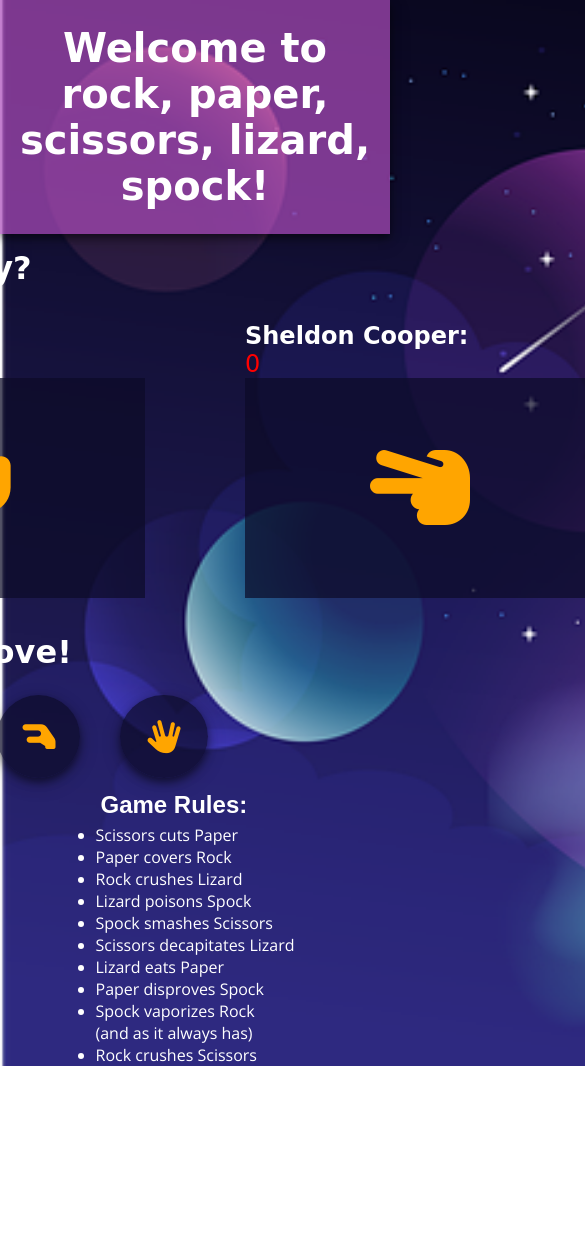
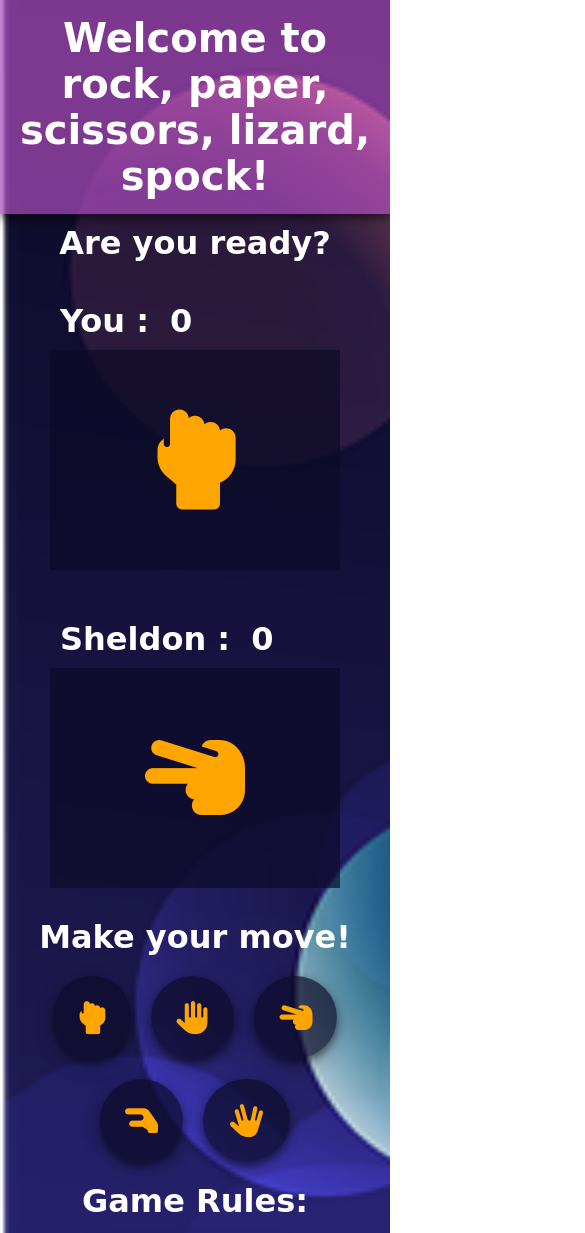
Before and after one commit to CaraMcAvinchey/rock-paper-scissors, a plain HTML site: page index.html in a window 390 px wide. Shown: the top 1233 px of the page, 585 px wide, since content can reach past the window. Before the commit the page ends 1066 px from the top, so only its background shows below. Drawn offline with nearby package versions, Linux system fonts and the light colour scheme; a web font is replaced by a local one.

Commit message:
Adjust header and game sections for mobile view

```diff
--- a/assets/css/style.css
+++ b/assets/css/style.css
@@ -9,56 +9,46 @@
 body {
     background-image: url('../images/space-background.png');
     background-size: cover;
-    font-family: 'Open Sans', sans-serif;
+    background-repeat: no-repeat;
+    font-family: 'ZCOOL QingKe HuangYou', cursive;
     color: white;
-    min-height: 100vh;
-    display: flex;
-    flex-direction: column;
-    align-items: center;
 }
 
 header {
     background: rgba(173, 76, 189, .7);
-    height: fit-content;
-    width: 100%;
     box-shadow: 0 4px 8px 0 rgba(0, 0, 0, 0.5), 0 6px 20px 0 rgba(0, 0, 0, 0.19);
 }
 
 header h1 {
-    font-family: 'ZCOOL QingKe HuangYou', cursive;
     font-size: 250%;
-    margin: 15px 0;
-    padding-top: 10px;
-    padding-bottom: 10px;
+    padding: 15px;
     text-align: center;
-    color: white;
 }
 
-#demo,
-#demo2 {
-    font-family: 'ZCOOL QingKe HuangYou', cursive;
+h2,
+h3 {
     font-size: 200%;
-    padding: 15px;
+    padding: 10px;
 }
 
-h3 {
-    font-family: 'ZCOOL QingKe HuangYou', cursive;
-    font-size: 150%;
-}
-
-span {
-    font-family: 'ZCOOL QingKe HuangYou', cursive;
-    font-size: 150%;
-    color: red;
+#demo, #demo2 {
+    text-align: center;
+    padding: 10px;
 }
 
 .container {
     display: flex;
+    flex-wrap: wrap;
 }
 
 .container .section {
     width: 350px;
     margin: 20px 50px;
+}
+
+.score {
+    font-size: 100%;
+    margin-left: 10px;
 }
 
 .section .section-info {
@@ -91,22 +81,17 @@ span {
     color: orange;
 }
 
-h2 {
-    font-family: sans-serif;
-    font-weight: bold;
-    padding: 5px;
-}
-
 .selection {
     display: flex;
     align-items: center;
     justify-content: center;
-    width: 350px;
+    flex-wrap: wrap;
+    width: 100%
     height: 100px;
 }
 
 .selection button {
-    margin: 0 20px;
+    margin: 10px;
     padding: 25px;
     border-radius: 50%;
     border: none;
@@ -120,8 +105,28 @@ h2 {
 
 button:hover {
     transform: scale(1.2);
+}
 
+.game-rules h2 {
+    text-align: center;
+}
 
+img {
+    max-width: 100%;
+    height: auto;
+    display: block;
+    margin-left: auto;
+    margin-right: auto;
+    margin-top: 10px;
+    width: 50%;
+    border-radius: 4px;
+    box-shadow: 0 4px 8px 0 rgba(0, 0, 0, 0.5), 0 6px 20px 0 rgba(0, 0, 0, 0.19);
+    opacity: 0.5;
 
+  }
 
+ul {
+    list-style: none;
+    counter-reset: steps;
+    padding: 10px
 }
--- a/index.html
+++ b/index.html
@@ -17,14 +17,13 @@
     <header>
         <h1>Welcome to rock, paper, scissors, lizard, spock!</h1>
     </header>
-    <section>
         <h2 id="demo">Are you ready?</h2>
         <!-- game container -->
         <div class="container">
             <!-- first section -->
             <div class="section">
                 <div class="section-content">
-                    <h3>You:</h3><span id="playerScore">0</span>
+                    <h3>You : <span class="score" id="playerScore">0</span></h3>
                 </div>
                 <div class="show">
                     <i class="fas fa-hand-rock"></i>
@@ -33,7 +32,7 @@
             <!-- second section -->
             <div class="section">
                 <div class="section-content">
-                    <h3>Sheldon Cooper:</h3><span id="computerScore">0</span>
+                    <h3>Sheldon : <span class="score" id="computerScore">0</span></h3>
                 </div>
                 <div class="show computer">
                     <i class="fas fa-hand-scissors"></i>
@@ -49,10 +48,11 @@
             <button class="fas fa-hand-lizard" id="lizard"></button>
             <button class="fas fa-hand-spock" id="spock"></button>
         </div>
-    </section>
+
     <!-- game rules -->
-    <section>
+    <section class="game-rules">
         <h2>Game Rules:</h2>
+        <img src="assets/images/game-rules.png" alt="Illustration of the game rules.">
         <ul>
             <li>Scissors cuts Paper</li>
             <li>Paper covers Rock</li>
@@ -63,14 +63,16 @@
             <li>Lizard eats Paper</li>
             <li>Paper disproves Spock</li>
             <li>Spock vaporizes Rock</li>
+            <br>
             <p>(and as it always has)</p>
+            <br>
             <li>Rock crushes Scissors</li>
         </ul>
 
     </section>
 
     <script src="assets/js/script.js"></script>
-    <!-- Font Awesome -->
+    <!-- font awesome -->
     <script src="https://kit.fontawesome.com/7cf492ae91.js" crossorigin="anonymous"></script>
 
 </body>
```
Also changed, not shown: assets/images/game-rules.png (added).
